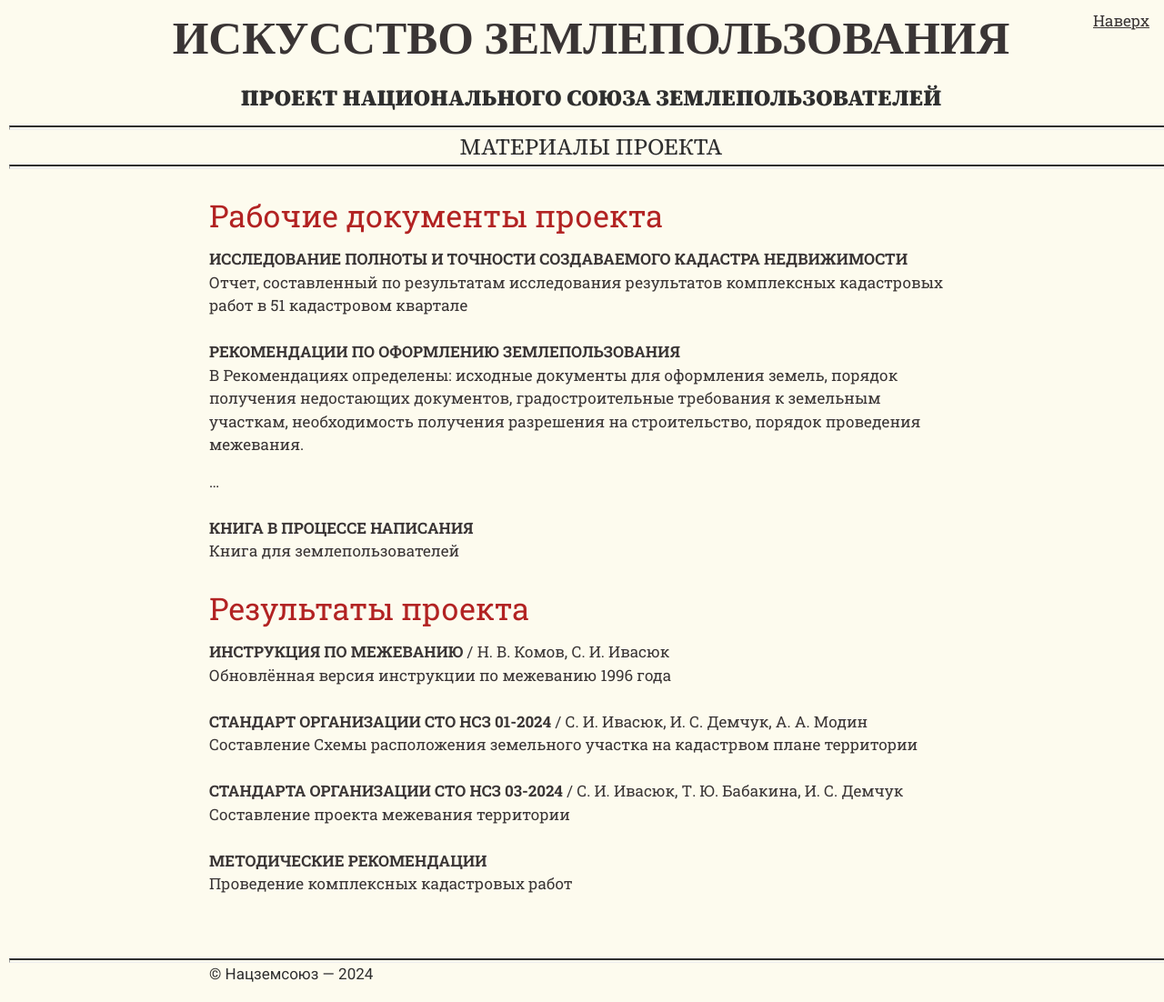
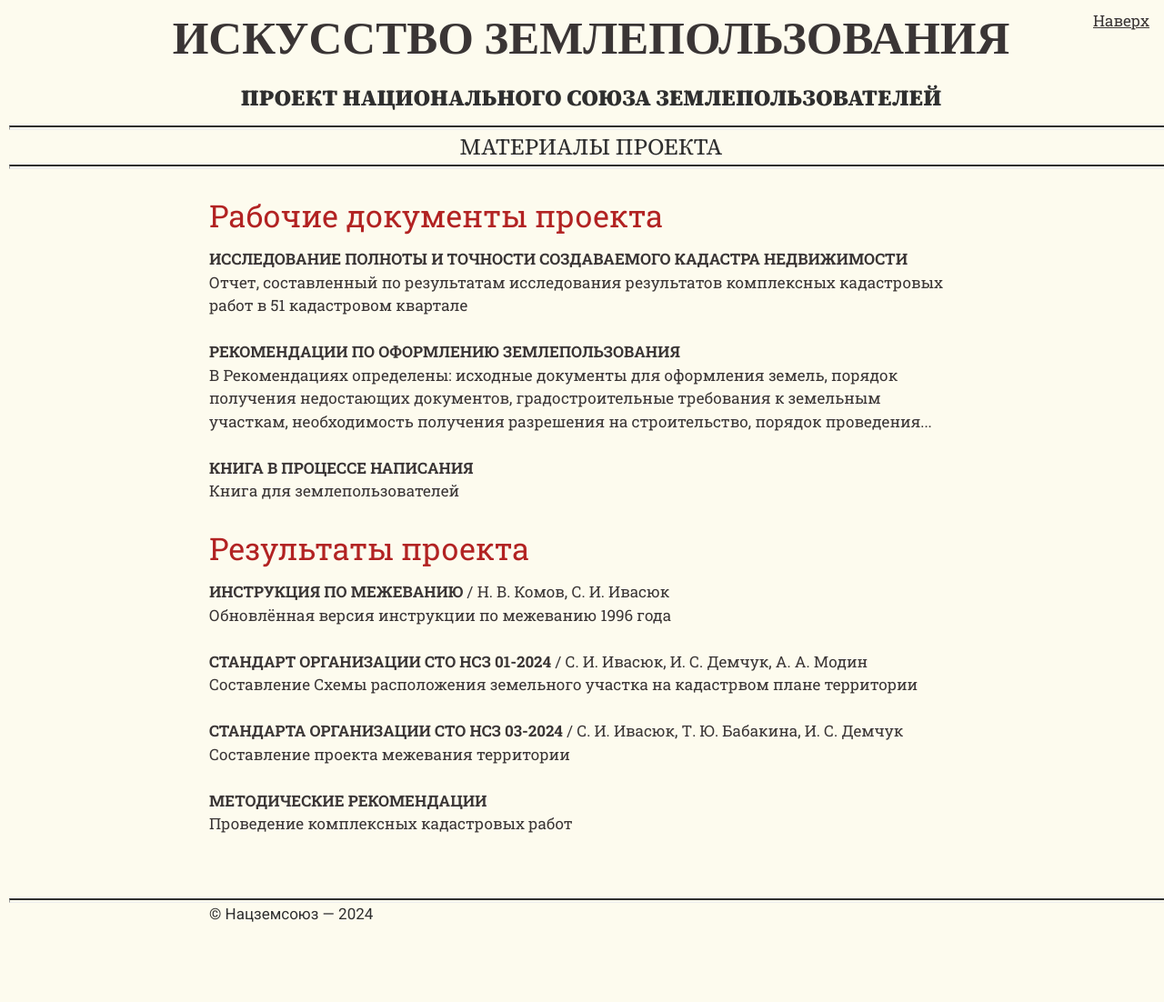
Before and after one commit to SergSi/land-use-art, a Jekyll site: the page built from _info/2-materials.md, in a window 1280 px wide and 1102 px high. Shown: the whole window at 91% size. Built offline with Jekyll 4.4.1, drawn with Linux system fonts in a browser that asks for light colours; some web fonts are replaced.

Commit message:
Update articles.html

```diff
--- a/_includes/articles.html
+++ b/_includes/articles.html
@@ -2,9 +2,9 @@
   <a href="{{ site.baseurl }}{{ post.url }}" target="blank" class="link notall">
     <strong>{{ post.title | upcase }}</strong>{% if post.author %} / {{ post.author }}{% endif %}
     {% if post.summary %}
-      <div class="sans-serif">{{ post.summary | truncatewords: 25 | strip_newlines | markdownify }}</div>
+      <div class="sans-serif">{{ post.summary | truncatewords: 24 | strip_newlines | markdownify }}</div>
     {% else %}
-      <div class="sans-serif">{{ post.content | truncatewords: 25| strip_newlines | markdownify }}</div>
+      <div class="sans-serif">{{ post.content | truncatewords: 24| strip_newlines | markdownify }}</div>
     {% endif %}
   </a>
 </div><br>
```
